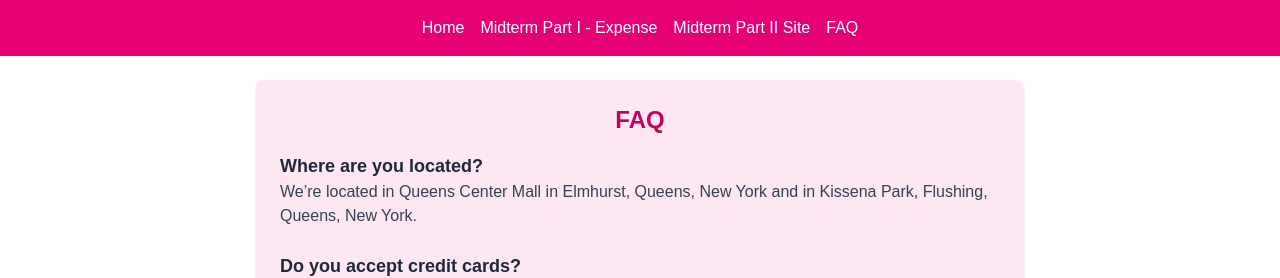
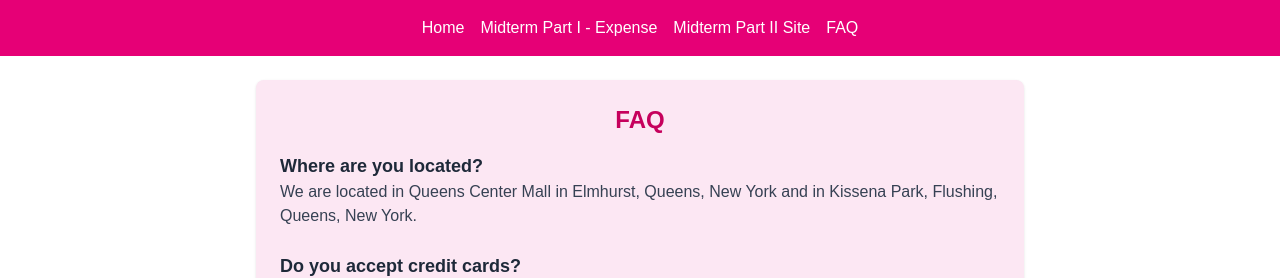
Before and after one commit to rubenfuzaylov/final343, a Next.js app: page /faq in a window 1280 px wide. Shown: the top 278 px of the page. Built offline with nearby package versions, Linux system fonts and the light colour scheme.

Commit message:
New FAQ content and homepage fix

```diff
--- a/src/app/faq/page.jsx
+++ b/src/app/faq/page.jsx
@@ -7,7 +7,7 @@ export default function FAQPage() {
           <div>
             <h4 className="font-semibold text-lg">Where are you located?</h4>
             <p className="text-gray-700">
-              We’re located in Queens Center Mall in Elmhurst, Queens, New York and in Kissena Park, Flushing, Queens, New York.
+              We are located in Queens Center Mall in Elmhurst, Queens, New York and in Kissena Park, Flushing, Queens, New York.
             </p>
           </div>
           <div>
```
